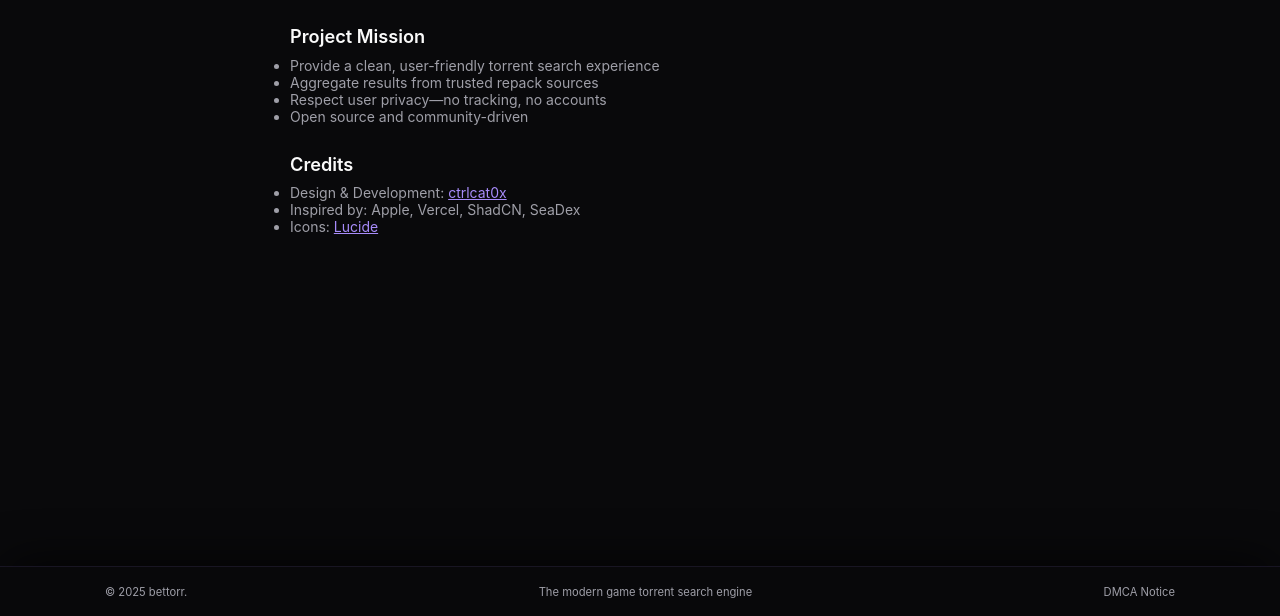
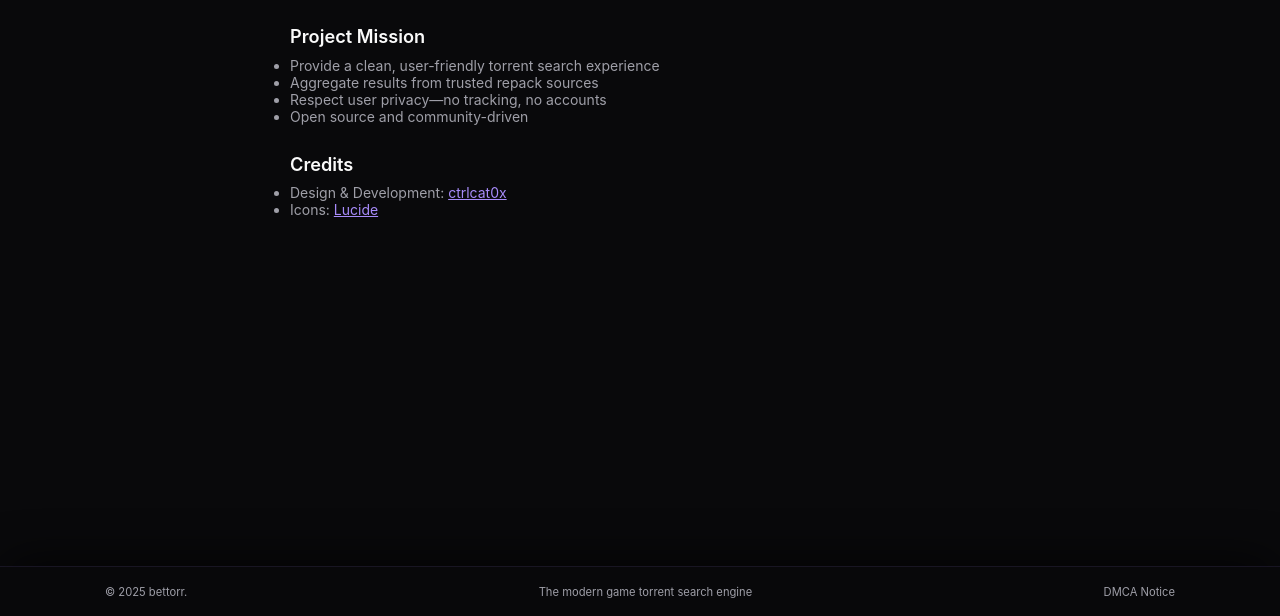
Before and after one commit to ctrlcat0x/bettorr, a plain HTML site: page about.html in a window 1280 px wide. Shown: the part 184-800 px from the top of the page. Drawn offline with Linux system fonts and the light colour scheme.

Commit message:
Remove inspiration credits from the About section in about.html to streamline content presentation.

```diff
--- a/about.html
+++ b/about.html
@@ -35,7 +35,6 @@
                 <h2 style="font-size:1.3rem; font-weight:600; margin-bottom:0.7rem;">Credits</h2>
                 <ul style="color:var(--text-secondary);">
                     <li>Design & Development: <a href="https://github.com/ctrlcat0x" target="_blank" style="color:var(--accent-color);">ctrlcat0x</a></li>
-                    <li>Inspired by: Apple, Vercel, ShadCN, SeaDex</li>
                     <li>Icons: <a href="https://lucide.dev/" target="_blank" style="color:var(--accent-color);">Lucide</a></li>
                 </ul>
             </div>
```
